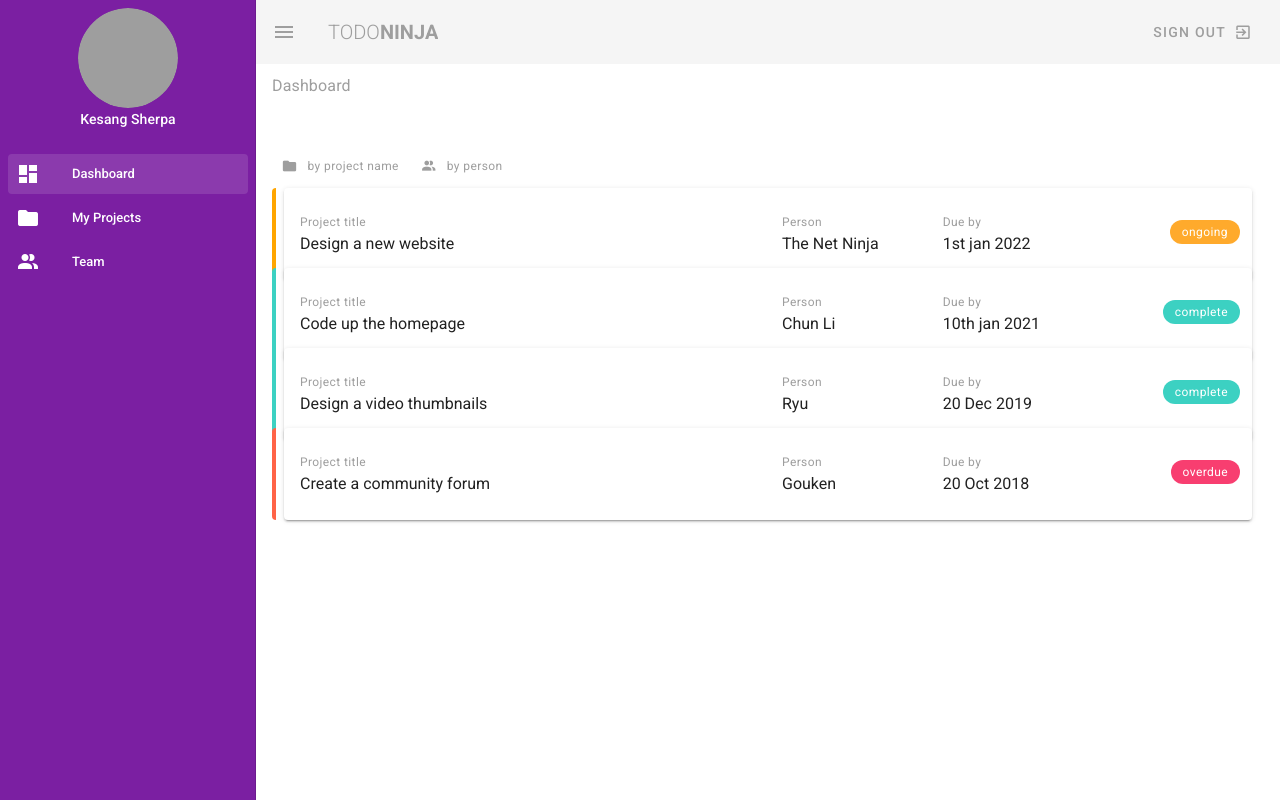
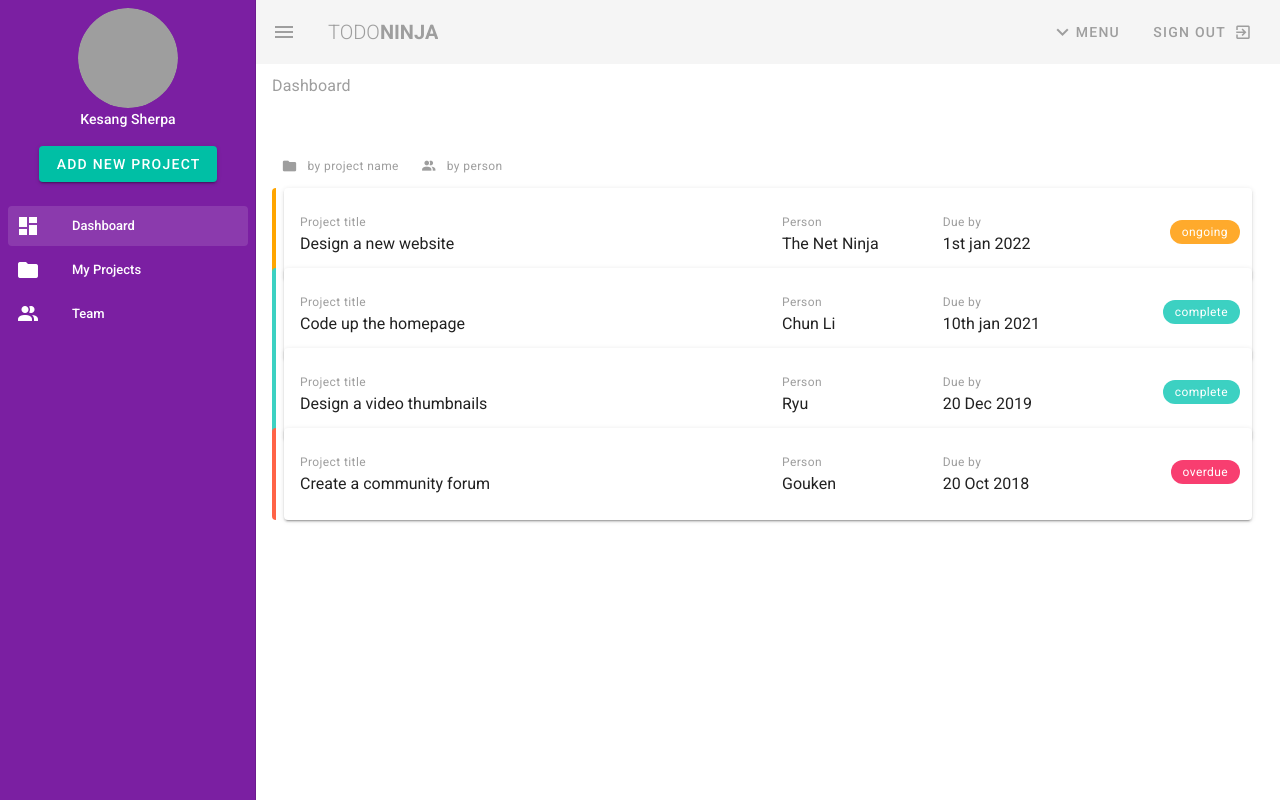
Before and after one commit to Kesang97/Vuetify-Demo-UI, a Vue app: page / in a window 1280 px wide. Both pictures are taken after a click on the button 28 px from the left and 32 px from the top of the page. Built offline with nearby package versions, Linux system fonts and the light colour scheme; grey boxes are pictures that could not be loaded.

Commit message:
Navbar + Popup Model added

```diff
--- a/package.json
+++ b/package.json
@@ -9,6 +9,7 @@
   },
   "dependencies": {
     "core-js": "^3.6.5",
+    "date-fns": "^2.29.3",
     "vue": "^2.6.11",
     "vue-router": "^3.2.0",
     "vuetify": "^2.6.0"
--- a/src/components/Navbar.vue
+++ b/src/components/Navbar.vue
@@ -14,6 +14,21 @@
       <!-- v-spacer creates an space between two elements -->
       <v-spacer></v-spacer>
 
+      <!-- dropdown Menus -->
+    <v-menu offset-y>
+      <template v-slot:activator="{attrs, on}">
+        <v-btn text color="grey" v-on="on" v-bind="attrs">
+          <v-icon>mdi-chevron-down</v-icon>
+          <span>Menu</span>
+        </v-btn>
+      </template>
+      <v-list>
+        <v-list-item v-for="(item, i) in items" :key="i" @click="$router.push(item.route)">
+          <v-list-item-title>{{ item.text }}</v-list-item-title>
+        </v-list-item>
+      </v-list>
+    </v-menu>
+
       <v-btn text color="grey">
         <span>sign out</span>
         <v-icon right>mdi-exit-to-app</v-icon>
@@ -29,16 +44,18 @@
           </v-avatar>
         </div>
         <p class="subtitle-2  white--text text-center">Kesang Sherpa</p>
+        <div class="d-flex justify-center mt-4 mb-4">
+          <Popup/>
+        </div>
+      </section>
 
-      </section>
       <v-list nav dense>
         <v-list-item-group v-model="selectedItem" color="white darken-3">
           <!-- for loop and data binding to it in v-list-item -->
           <v-list-item
             v-for="(item, i) in items"
             :key="i"
-            router
-            :to="item.route"
+            @click="$router.push(item.route)"
           >
             <v-list-item-icon>
               <v-icon class="white--text">{{ item.icons }}</v-icon>
@@ -54,7 +71,12 @@
 </template>
 
 <script>
+import Popup from './Popup.vue'
 export default {
+  components: {
+    Popup
+  } ,
+
   data() {
     return {
       drawer: false,
--- /dev/null
+++ b/src/components/Popup.vue
@@ -0,0 +1,67 @@
+<template>
+  <div>
+    <v-dialog max-width="600px">
+        <template v-slot:activator="{attrs, on}">
+            <v-btn dark color="teal accent-4" v-on="on" v-bind="attrs">
+            Add New Project
+            </v-btn>
+        </template>
+        <v-card>
+            <v-card-title>
+                <h3>Add a new Project</h3>
+            </v-card-title>
+            <v-card-text>
+                <v-form class="px-3">
+                <v-text-field label="Title" v-model="title" prepend-icon="mdi-folder"></v-text-field>
+                <v-textarea label="information" v-model="info" prepend-icon="mdi-pencil"></v-textarea>
+                <v-menu>
+                <template v-slot:activator="{attrs, on}">
+                   <v-text-field
+                    label="Due date"
+                    prepend-icon="mdi-calendar-month"
+                    :value="due"
+                    v-on="on"
+                    v-bind="attrs"
+                    >
+                   </v-text-field>
+                </template>
+                <v-date-picker v-model="due"></v-date-picker>
+                </v-menu>
+                <v-spacer></v-spacer>
+                <v-btn text dark class="teal accent-4 mx-0 mt-3" @click="submit">
+                    Add Project
+                </v-btn>
+                </v-form>
+            </v-card-text>
+        </v-card>
+    </v-dialog>
+  </div>
+</template>
+
+<script>
+// import format from 'date-fns/format'
+
+export default {
+    data(){
+        return{
+            title: '',
+            info: '',
+            due: null,
+        }
+    },
+    methods:{
+        submit(){
+            console.log(this.title, this.info);
+        }
+    },
+    // computed:{
+    //     formattedDate(){
+    //         return this.due ? format(this.due, 'MM/dd/yyyy') : ''
+    //     }
+    // },
+}
+</script>
+
+<style>
+
+</style>
```
Also changed, not shown: 1 other file (tests, documents, lock files or other folders).
